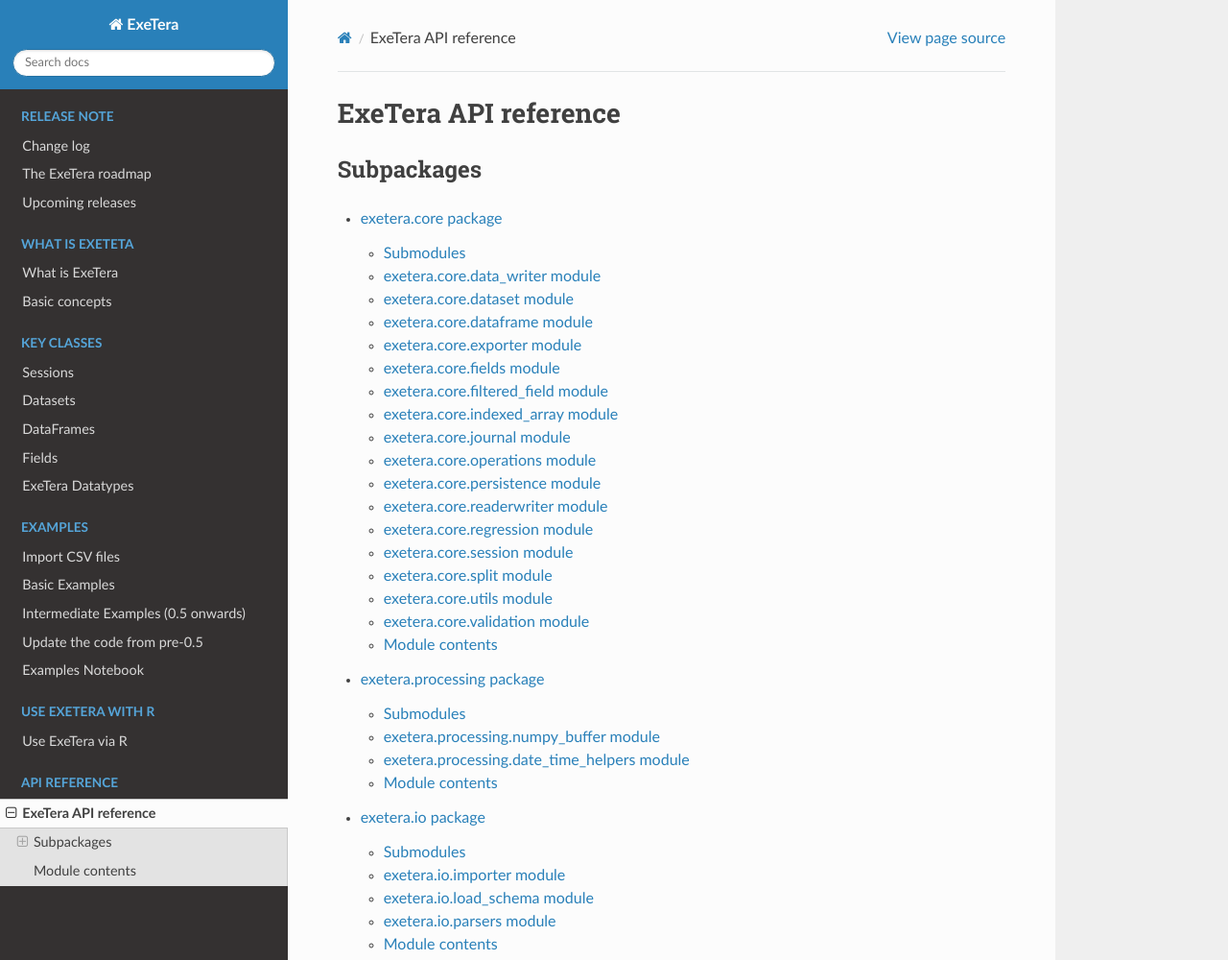
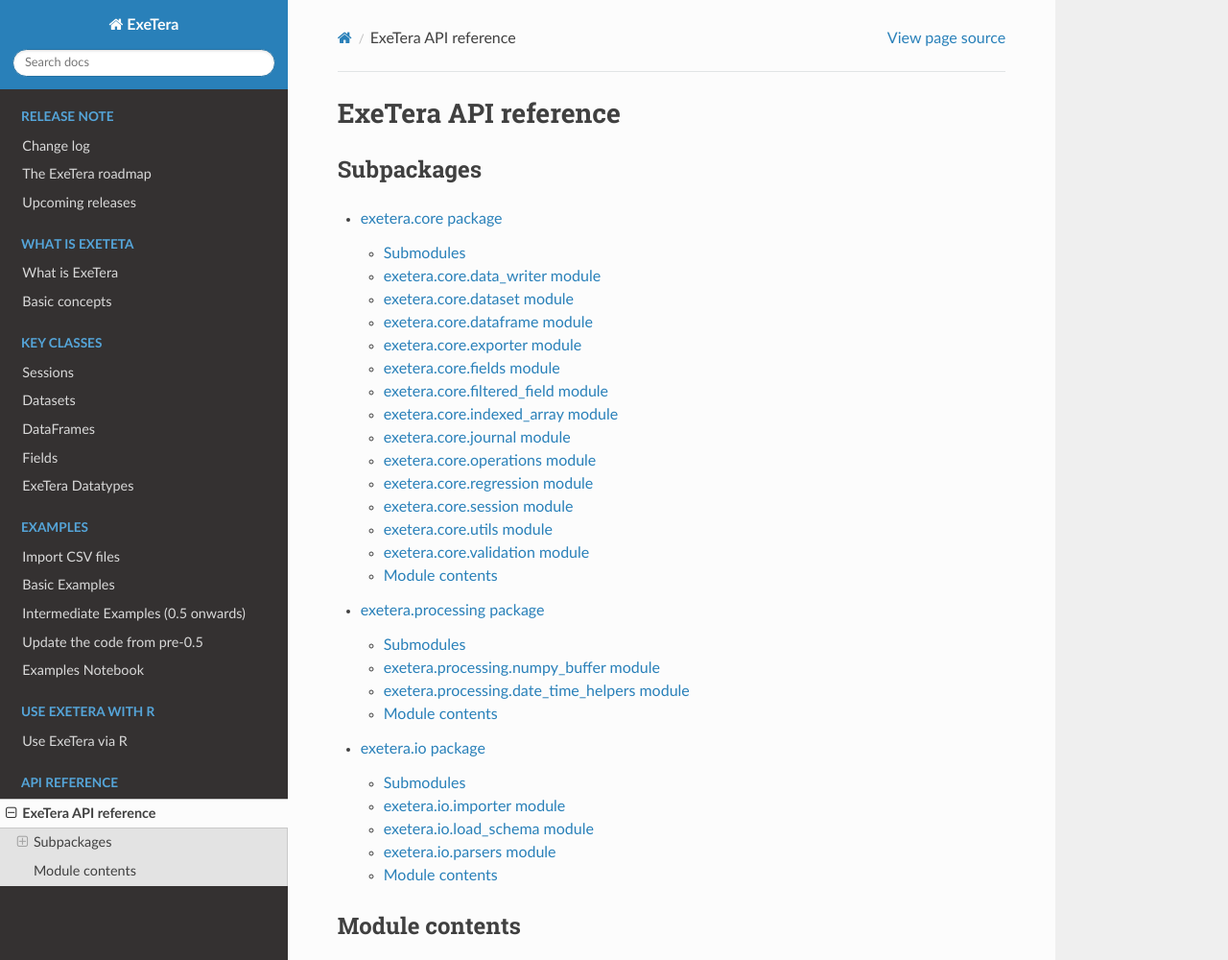
Before and after one commit to KCL-BMEIS/ExeTera, a Sphinx documentation site: the page built from docs/exetera.rst, in a window 1280 px wide and 1365 px high, cut to the strip 0-1000 px from the top of the window. Shown: the whole strip at 96% size. Built offline with Sphinx 7.4.7 and the Read the Docs theme 2.0.0, drawn with Linux system fonts in a browser that asks for light colours.

Commit message:
Removing removed modules references from documentation; removing references to persistence from tests

```diff
--- a/docs/exetera.core.rst
+++ b/docs/exetera.core.rst
@@ -76,22 +76,6 @@
    :undoc-members:
    :show-inheritance:
 
-exetera.core.persistence module
--------------------------------
-
-.. automodule:: exetera.core.persistence
-   :members:
-   :undoc-members:
-   :show-inheritance:
-
-exetera.core.readerwriter module
---------------------------------
-
-.. automodule:: exetera.core.readerwriter
-   :members:
-   :undoc-members:
-   :show-inheritance:
-
 exetera.core.regression module
 ------------------------------
 
@@ -104,14 +88,6 @@
 ---------------------------
 
 .. automodule:: exetera.core.session
-   :members:
-   :undoc-members:
-   :show-inheritance:
-
-exetera.core.split module
--------------------------
-
-.. automodule:: exetera.core.split
    :members:
    :undoc-members:
    :show-inheritance:
```
Also changed, not shown: 4 other files.
